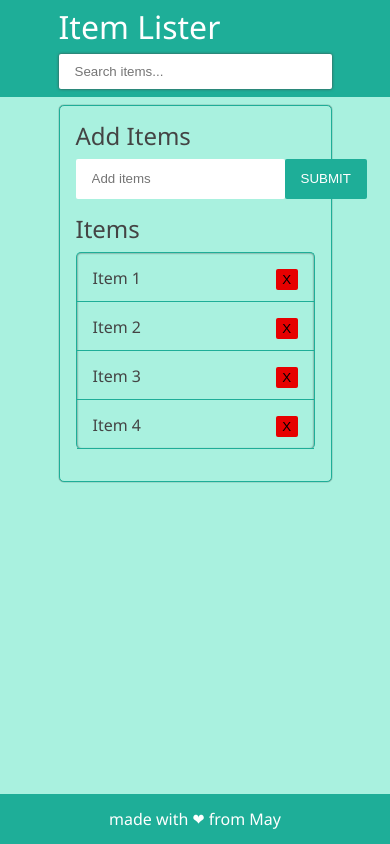
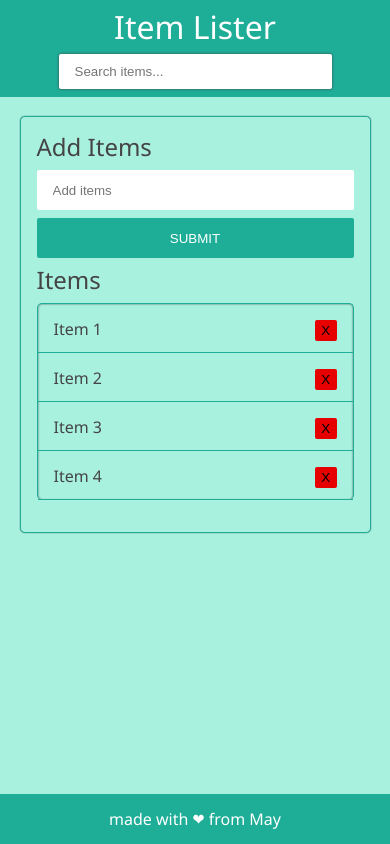
Before and after one commit to julie-ify/todolist, a website: page dist/index.html in a window 390 px wide. Drawn offline with Linux system fonts and the light colour scheme.

Commit message:
add responsiveness

```diff
--- a/package.json
+++ b/package.json
@@ -4,11 +4,14 @@
   "description": "Todo list app",
   "main": "index.js",
   "scripts": {
-    "sass": "node-sass -w scss/ -o dist/css/ --recursive"
+    "sass": "node-sass -w scss/ -o dist/css/ --recursive",
+    "deploy": "gh-pages -d dist"
   },
   "author": "Juliana Ifionu",
   "license": "MIT",
+  "homepage": "https://julie-ify.github.io/todolist",
   "dependencies": {
+    "gh-pages": "^3.2.2",
     "node-sass": "^6.0.0"
   }
 }
--- a/scss/_config.scss
+++ b/scss/_config.scss
@@ -13,6 +13,19 @@
 
       h1 {
         margin-bottom: 0.5rem;
+        text-align: center;
+      }
+    }
+  }
+
+  #main {
+    #input-wrap {
+      flex-direction: column;
+
+      input[type="text"],
+      input[type="submit"] {
+        width: 100%;
+        margin-bottom: 0.5rem;
       }
     }
   }
--- a/scss/main.scss
+++ b/scss/main.scss
@@ -50,8 +50,8 @@ body {
 
 // Section Main style
 #main {
-  width: 70%;
-  margin: 2% auto;
+  max-width: 90%;
+  margin: 5% auto;
   border: 1px solid $secondary-color;
   padding: 1rem;
   box-shadow: 0 0 1px;
@@ -65,7 +65,7 @@ body {
 
   #input-wrap {
     display: flex;
-    margin-bottom: 1rem;
+    // margin-bottom: 1rem;
     align-items: center;
 
     input[type="text"],
@@ -118,7 +118,7 @@ body {
       border-bottom: 1px solid $secondary-color;
       padding: 1rem;
       text-align: center;
-      padding-bottom: 2rem ;
+      padding-bottom: 2rem;
       text-align: center;
 
       h4 {
@@ -135,6 +135,10 @@ body {
         cursor: pointer;
         float: right;
         text-align: center;
+
+        &:hover {
+          background-color: lighten(red, 5);
+        }
       }
     }
 
```
Also changed, not shown: dist/css/main.css, 1 other file.
